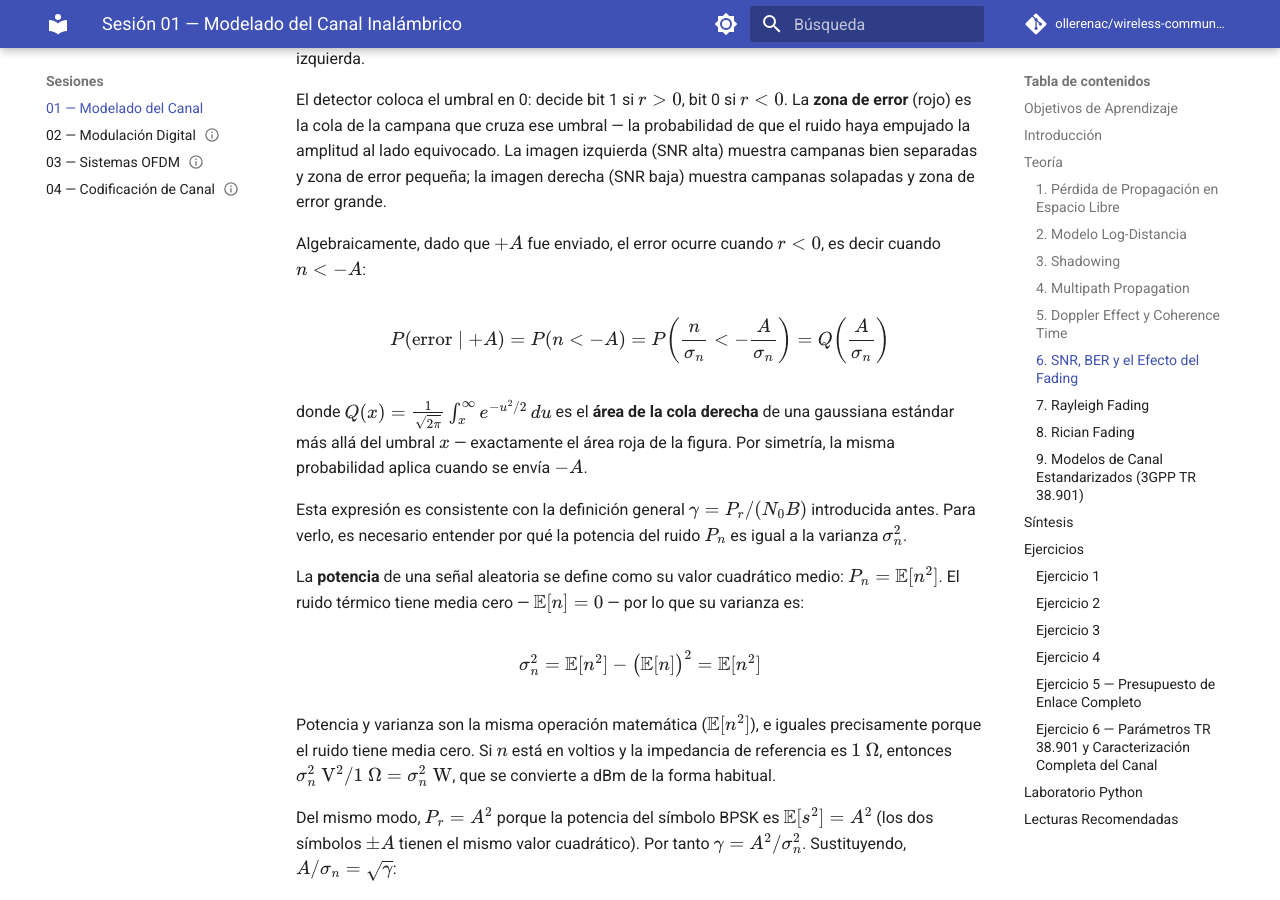
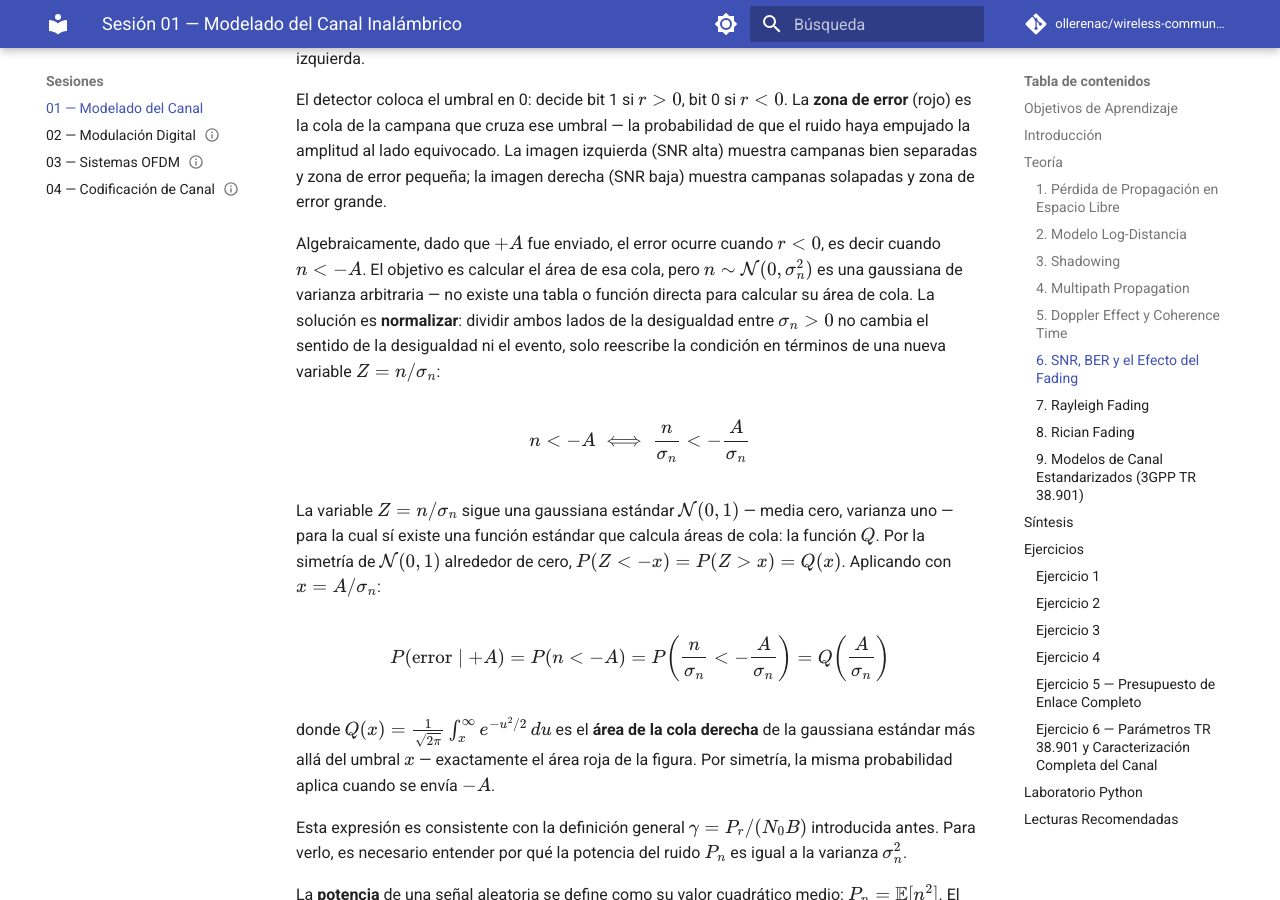
Before and after one commit to ollerenac/wireless-communication-systems, an MkDocs documentation site: the page built from docs/sessions/01-channel-modeling/index.md, in a window 1280 px wide and 900 px high, scrolled down 15224 px. Built offline with MkDocs 1.6.1 and Material for MkDocs 9.7.7, drawn with Linux system fonts in a browser that asks for light colours; comment, search, counter and statistics services are not loaded.

Commit message:
docs(session-01): explain normalization step in BER derivation — why divide by σ_n to invoke Q function

```diff
--- a/docs/sessions/01-channel-modeling/index.md
+++ b/docs/sessions/01-channel-modeling/index.md
@@ -290,11 +290,15 @@ cuya PDF es una gaussiana centrada en $+A$ con anchura $\sigma_n$ — la campana
 
 El detector coloca el umbral en 0: decide bit 1 si $r > 0$, bit 0 si $r < 0$. La **zona de error** (rojo) es la cola de la campana que cruza ese umbral — la probabilidad de que el ruido haya empujado la amplitud al lado equivocado. La imagen izquierda (SNR alta) muestra campanas bien separadas y zona de error pequeña; la imagen derecha (SNR baja) muestra campanas solapadas y zona de error grande.
 
-Algebraicamente, dado que $+A$ fue enviado, el error ocurre cuando $r < 0$, es decir cuando $n < -A$:
+Algebraicamente, dado que $+A$ fue enviado, el error ocurre cuando $r < 0$, es decir cuando $n < -A$. El objetivo es calcular el área de esa cola, pero $n \sim \mathcal{N}(0, \sigma_n^2)$ es una gaussiana de varianza arbitraria — no existe una tabla o función directa para calcular su área de cola. La solución es **normalizar**: dividir ambos lados de la desigualdad entre $\sigma_n > 0$ no cambia el sentido de la desigualdad ni el evento, solo reescribe la condición en términos de una nueva variable $Z = n/\sigma_n$:
+
+$$n < -A \;\Longleftrightarrow\; \frac{n}{\sigma_n} < -\frac{A}{\sigma_n}$$
+
+La variable $Z = n/\sigma_n$ sigue una gaussiana estándar $\mathcal{N}(0,1)$ — media cero, varianza uno — para la cual sí existe una función estándar que calcula áreas de cola: la función $Q$. Por la simetría de $\mathcal{N}(0,1)$ alrededor de cero, $P(Z < -x) = P(Z > x) = Q(x)$. Aplicando con $x = A/\sigma_n$:
 
 $$P(\text{error} \mid +A) = P(n < -A) = P\!\left(\frac{n}{\sigma_n} < -\frac{A}{\sigma_n}\right) = Q\!\left(\frac{A}{\sigma_n}\right)$$
 
-donde $Q(x) = \frac{1}{\sqrt{2\pi}}\int_x^{\infty} e^{-u^2/2}\,du$ es el **área de la cola derecha** de una gaussiana estándar más allá del umbral $x$ — exactamente el área roja de la figura. Por simetría, la misma probabilidad aplica cuando se envía $-A$.
+donde $Q(x) = \frac{1}{\sqrt{2\pi}}\int_x^{\infty} e^{-u^2/2}\,du$ es el **área de la cola derecha** de la gaussiana estándar más allá del umbral $x$ — exactamente el área roja de la figura. Por simetría, la misma probabilidad aplica cuando se envía $-A$.
 
 Esta expresión es consistente con la definición general $\gamma = P_r/(N_0 B)$ introducida antes. Para verlo, es necesario entender por qué la potencia del ruido $P_n$ es igual a la varianza $\sigma_n^2$.
 
```
